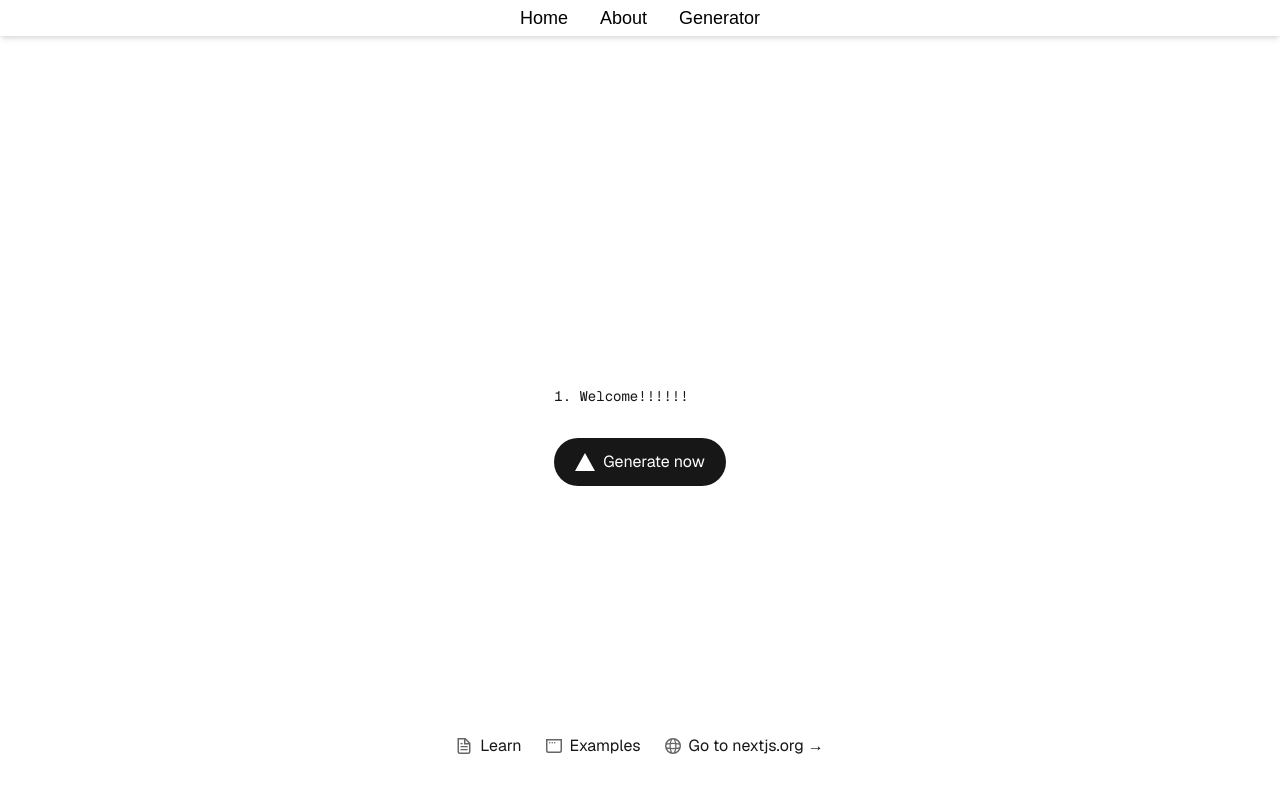
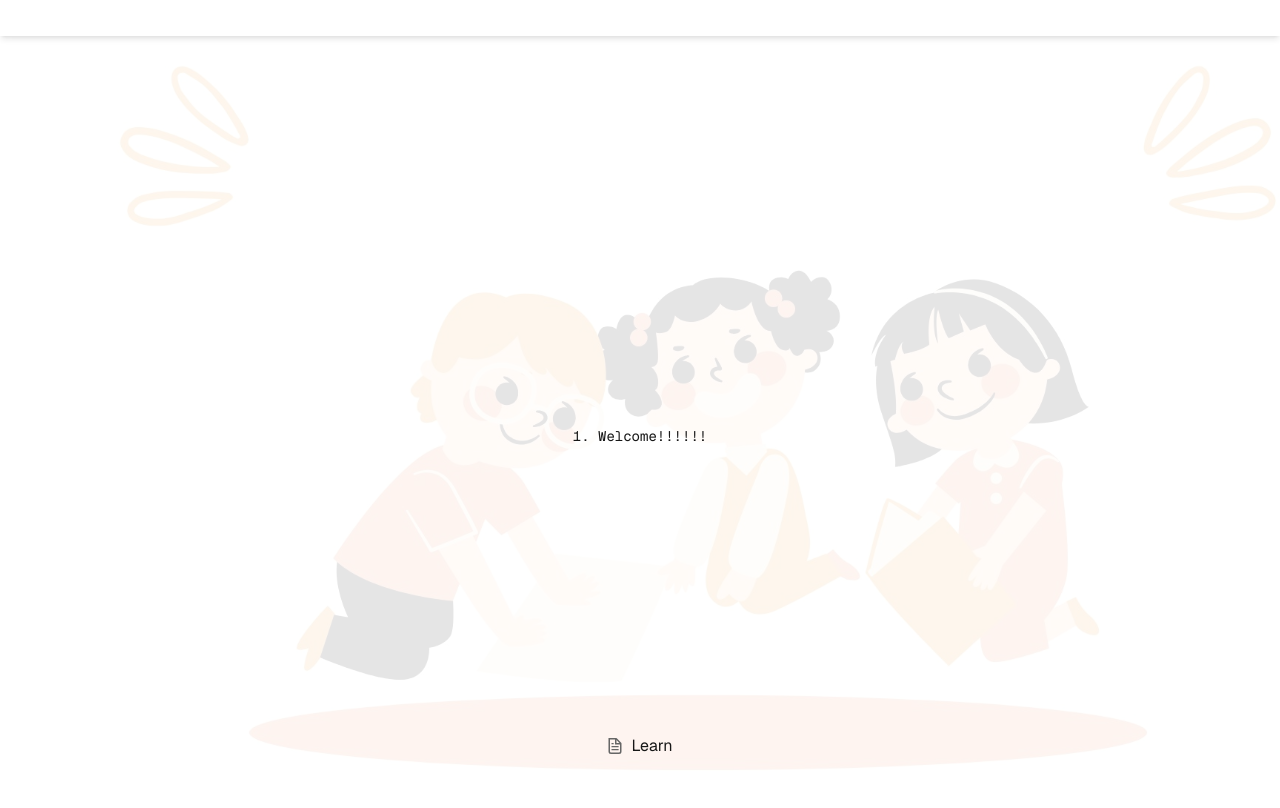
Before and after one commit to NandiniLaxmiPriya/Frontend_ConversationsGenerator, a Next.js app: page / in a window 1280 px wide. Shown: the top 808 px of the page. Built offline with nearby package versions, Linux system fonts and the light colour scheme.

Commit message:
add css changes

```diff
--- a/src/app/about/page.tsx
+++ b/src/app/about/page.tsx
@@ -1,3 +1,8 @@
 export default function About() {
-    return <h1>About</h1>
+
+    return (
+        <div className="relative min-h-screen overflow-hidden">
+           <div className="absolute inset-0 -z-10 bg-conversation bg-cover bg-no-repeat bg-center animate-scroll-bg opacity-20" />
+    <h1>About</h1>
+    </div>)
 }
--- a/src/app/components/navigation.tsx
+++ b/src/app/components/navigation.tsx
@@ -4,7 +4,7 @@ import Link from 'next/link';
 export const Navigation = () => {
   return (
       <div className="bg-transparent py-1 flex justify-center">
-        <nav className="space-x-8 text-black text-lg">
+        <nav className="space-x-8 text-white text-lg">
           <Link href="/" className="hover:text-blue-400 transition-colors">
             Home
           </Link>
--- a/src/app/layout.tsx
+++ b/src/app/layout.tsx
@@ -1,7 +1,7 @@
 import type { Metadata } from "next";
 import { Geist, Geist_Mono } from "next/font/google";
 import "./globals.css";
-import {Navigation} from "./components/navigation"
+import { Navigation } from "./components/navigation";
 
 const geistSans = Geist({
   variable: "--font-geist-sans",
@@ -25,13 +25,14 @@ export default function RootLayout({
 }>) {
   return (
     <html lang="en">
-      <body
-        className={`${geistSans.variable} ${geistMono.variable} antialiased`}
-      >
-        <header className="bg-white shadow-md">
-        <Navigation/>
+     <body className={`${geistSans.variable} ${geistMono.variable} antialiased min-h-screen flex flex-col`}>
+
+        {/* ✅ Scrollable Background Image */}
+        <header className="bg-white/5 backdrop-blur shadow-md z-10 relative">
+          <Navigation />
         </header>
-        {children}
+
+        <main className="z-10 relative">{children}</main>
       </body>
     </html>
   );
--- a/src/app/page.tsx
+++ b/src/app/page.tsx
@@ -1,75 +1,30 @@
 import Image from "next/image";
+
 export default function Home() {
   return (
-    <div className="grid grid-rows-[20px_1fr_20px] items-center justify-items-center min-h-screen p-8 pb-20 gap-16 sm:p-20 font-[family-name:var(--font-geist-sans)]">
+    <div className="relative min-h-screen overflow-hidden">
+      <div className="absolute inset-0 -z-10 bg-conversation bg-cover bg-no-repeat bg-center animate-scroll-bg opacity-10" />
+      {/* Background layer */}
+      {/* Content layer */}
+      <div className="relative z-10 grid grid-rows-[20px_1fr_20px] items-center justify-items-center min-h-screen p-8 pb-20 gap-16 sm:p-20 font-[family-name:var(--font-geist-sans)]">
         <main className="flex flex-col gap-8 row-start-2 items-center sm:items-start">
           <ol className="list-inside list-decimal text-sm text-center sm:text-left font-[family-name:var(--font-geist-mono)]">
             <li>Welcome!!!!!!</li>
           </ol>
+        </main>
 
-        <div className="flex gap-4 items-center flex-col sm:flex-row">
-          <a
-            className="rounded-full border border-solid border-transparent transition-colors flex items-center justify-center bg-foreground text-background gap-2 hover:bg-[#383838] dark:hover:bg-[#ccc] text-sm sm:text-base h-10 sm:h-12 px-4 sm:px-5"
-            rel="noopener noreferrer"
-          >
-            <Image
-              className="dark:invert"
-              src="/vercel.svg"
-              alt="Vercel logomark"
-              width={20}
-              height={20}
-            />
-            Generate now
-          </a>
-        </div>
-      </main>
         <footer className="row-start-3 flex gap-6 flex-wrap items-center justify-center">
           <a
             className="flex items-center gap-2 hover:underline hover:underline-offset-4"
-          href="https://nextjs.org/learn?utm_source=create-next-app&utm_medium=appdir-template-tw&utm_campaign=create-next-app"
+            href="https://nextjs.org/learn"
             target="_blank"
             rel="noopener noreferrer"
           >
-          <Image
-            aria-hidden
-            src="/file.svg"
-            alt="File icon"
-            width={16}
-            height={16}
-          />
+            <Image src="/file.svg" alt="File icon" width={16} height={16} />
             Learn
-        </a>
-        <a
-          className="flex items-center gap-2 hover:underline hover:underline-offset-4"
-          href="https://vercel.com/templates?framework=next.js&utm_source=create-next-app&utm_medium=appdir-template-tw&utm_campaign=create-next-app"
-          target="_blank"
-          rel="noopener noreferrer"
-        >
-          <Image
-            aria-hidden
-            src="/window.svg"
-            alt="Window icon"
-            width={16}
-            height={16}
-          />
-          Examples
-        </a>
-        <a
-          className="flex items-center gap-2 hover:underline hover:underline-offset-4"
-          href="https://nextjs.org?utm_source=create-next-app&utm_medium=appdir-template-tw&utm_campaign=create-next-app"
-          target="_blank"
-          rel="noopener noreferrer"
-        >
-          <Image
-            aria-hidden
-            src="/globe.svg"
-            alt="Globe icon"
-            width={16}
-            height={16}
-          />
-          Go to nextjs.org →
           </a>
         </footer>
       </div>
+    </div>
   );
 }
--- a/src/app/upload/page.tsx
+++ b/src/app/upload/page.tsx
@@ -40,10 +40,7 @@ export default function UploadPage() {
       setMessage(`✅ ${json.detail || 'Upload successful'}`);
       setConversation(json.data?.conversation || '');
 
-      // Clear file input
-      if (fileInputRef.current) {
-        fileInputRef.current.value = '';
-      }
+      if (fileInputRef.current) fileInputRef.current.value = '';
     } catch (err: any) {
       setMessage(`❌ ${err.message || 'Upload failed'}`);
       setConversation('');
@@ -53,47 +50,58 @@ export default function UploadPage() {
   };
 
   return (
-    <div className="min-h-screen bg-gray-900 text-white flex flex-col items-center justify-center px-4 py-10">
+    <div className="min-h-screen w-full px-4 py-40 text-white overflow-auto">
+        <div className="absolute inset-0 -z-10 bg-conversation bg-cover bg-no-repeat bg-center animate-scroll-bg opacity-10" />
+      <div className="max-w-4xl mx-auto flex flex-col gap-10 items-center">
+        {/* Upload Form */}
         <form
           onSubmit={handleSubmit}
-        className="bg-gray-800 p-6 rounded space-y-4 w-full max-w-md"
+          className="w-full max-w-md bg-black/10 backdrop-blur-md rounded-xl shadow-xl p-8 space-y-8"
         >
-        <h1 className="text-2xl font-bold">Upload a PDF</h1>
+          <h1 className="text-3xl font-bold text-center text-white">Embark by uploading a PDF</h1>
+
           <input
             type="file"
             name="file"
             accept=".pdf"
             ref={fileInputRef}
-          className="block w-full text-white"
+            className="block w-full text-sm text-white file:mr-4 file:py-2 file:px-4 file:rounded-full file:border-0 file:text-sm file:font-semibold file:bg-blue-600 file:text-white hover:file:bg-blue-700 cursor-pointer"
             onChange={() => {
               setMessage('');
               setConversation('');
             }}
           />
+
           <button
             type="submit"
-          className={`px-4 py-2 rounded w-full ${
-            isLoading ? 'bg-gray-600 cursor-not-allowed' : 'bg-blue-600 hover:bg-blue-700'
-          }`}
+            className={`w-full py-2 px-4 rounded-lg font-semibold text-white ${
+              isLoading
+                ? 'bg-gray-500 cursor-not-allowed'
+                : 'bg-gradient-to-r from-blue-500 to-purple-600 hover:from-blue-600 hover:to-purple-700'
+            } transition-all duration-200`}
             disabled={isLoading}
           >
             {isLoading ? 'Processing...' : 'Upload'}
           </button>
-        {message && <p className="mt-2 text-sm text-gray-300">{message}</p>}
+
+          {message && <p className="text-sm text-center">{message}</p>}
         </form>
 
+        {/* Loading Text */}
         {isLoading && (
-        <div className="mt-4 text-blue-400 animate-pulse">⏳ Generating conversation...</div>
+          <div className="text-blue-300 animate-pulse">⏳ Generating conversation...</div>
         )}
 
+        {/* Output */}
         {conversation && (
-        <div className="bg-gray-800 p-4 mt-6 w-full max-w-3xl rounded overflow-auto">
-          <h2 className="text-xl font-semibold mb-2">Generated Conversation</h2>
-          <pre className="whitespace-pre-wrap break-words text-sm">
+          <div className="w-full bg-white/10 backdrop-blur-md rounded-xl p-6 overflow-auto">
+            <h2 className="text-xl font-semibold mb-4">🗣️ Generated Conversation</h2>
+            <pre className="whitespace-pre-wrap break-words text-sm text-white">
               {conversation}
             </pre>
           </div>
         )}
       </div>
+    </div>
   );
 }
--- a/tailwind.config.ts
+++ b/tailwind.config.ts
@@ -1,10 +1,10 @@
 import type { Config } from "tailwindcss";
 
-export default {
+const config: Config = {
   content: [
+    "./src/app/**/*.{js,ts,jsx,tsx,mdx}",
     "./src/pages/**/*.{js,ts,jsx,tsx,mdx}",
     "./src/components/**/*.{js,ts,jsx,tsx,mdx}",
-    "./src/app/**/*.{js,ts,jsx,tsx,mdx}",
   ],
   theme: {
     extend: {
@@ -12,10 +12,24 @@ export default {
         background: "var(--background)",
         foreground: "var(--foreground)",
       },
+      backgroundImage: {
+        conversation: "url('/Convo_image.jpg')", // make sure this file is in the /public directory
+      },
+      keyframes: {
+        scrollBackground: {
+          "0%": { backgroundPosition: "0 0" },
+          "100%": { backgroundPosition: "100% 0" },
+        },
+      },
+      animation: {
+        "scroll-bg": "scrollBackground 60s linear infinite",
+      },
     },
   },
   plugins: [require("daisyui")],
   daisyui: {
     themes: ["dark"],
   },
-} satisfies Config;
+};
+
+export default config;
```
Also changed, not shown: public/Convo_image.jpg (added), public/vecthand.webp (added). Lines whose indentation alone changed are shown as unchanged.
